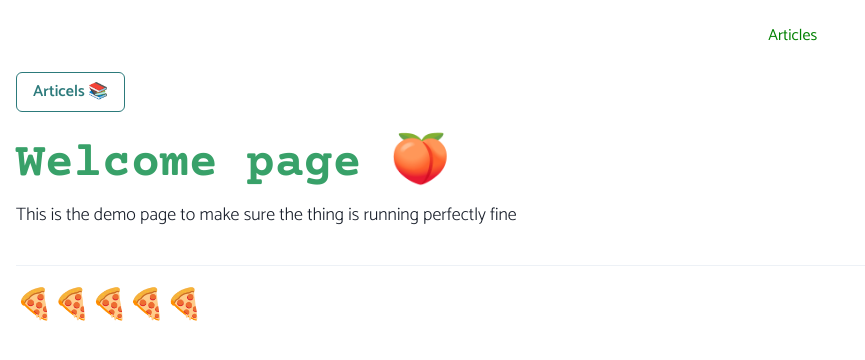
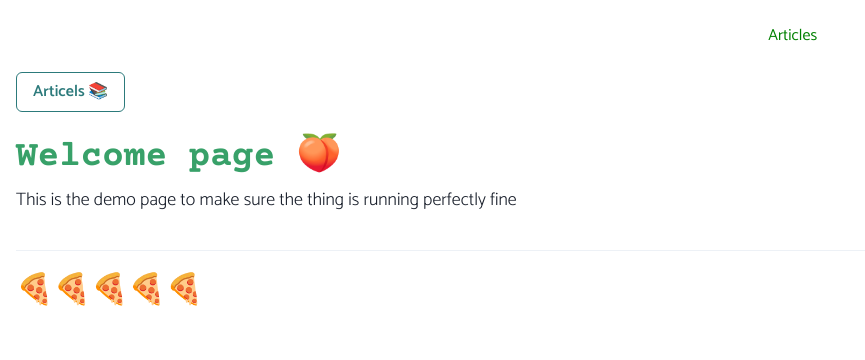
Before and after one commit to rudrajoshi2481/rudrajoshi.me, a Next.js app: page /articles/welcome in a window 1280 px wide. Shown: the top 360 px of the page, without its empty margins (0-865 px from the left). Built offline with nearby package versions, Linux system fonts and the light colour scheme.

Commit message:
update introductionto molecular docking 1.1 (02)

```diff
--- a/Components/mdxComponents/BlogTitle.tsx
+++ b/Components/mdxComponents/BlogTitle.tsx
@@ -11,7 +11,7 @@ function BlogTitle({title,description}:any) {
   return (
     <>
     <Box py="3" my="3">
-        <Heading className='courier-fonts' fontSize={"5xl"} color="green.500">{title}</Heading>
+        <Heading className='courier-fonts' fontSize={"4xl"} color="green.500">{title}</Heading>
         <Text pt="2"  fontWeight={"light"} fontSize="large" >{description}</Text>
     </Box>
         <Box py="3" my="3">
```
